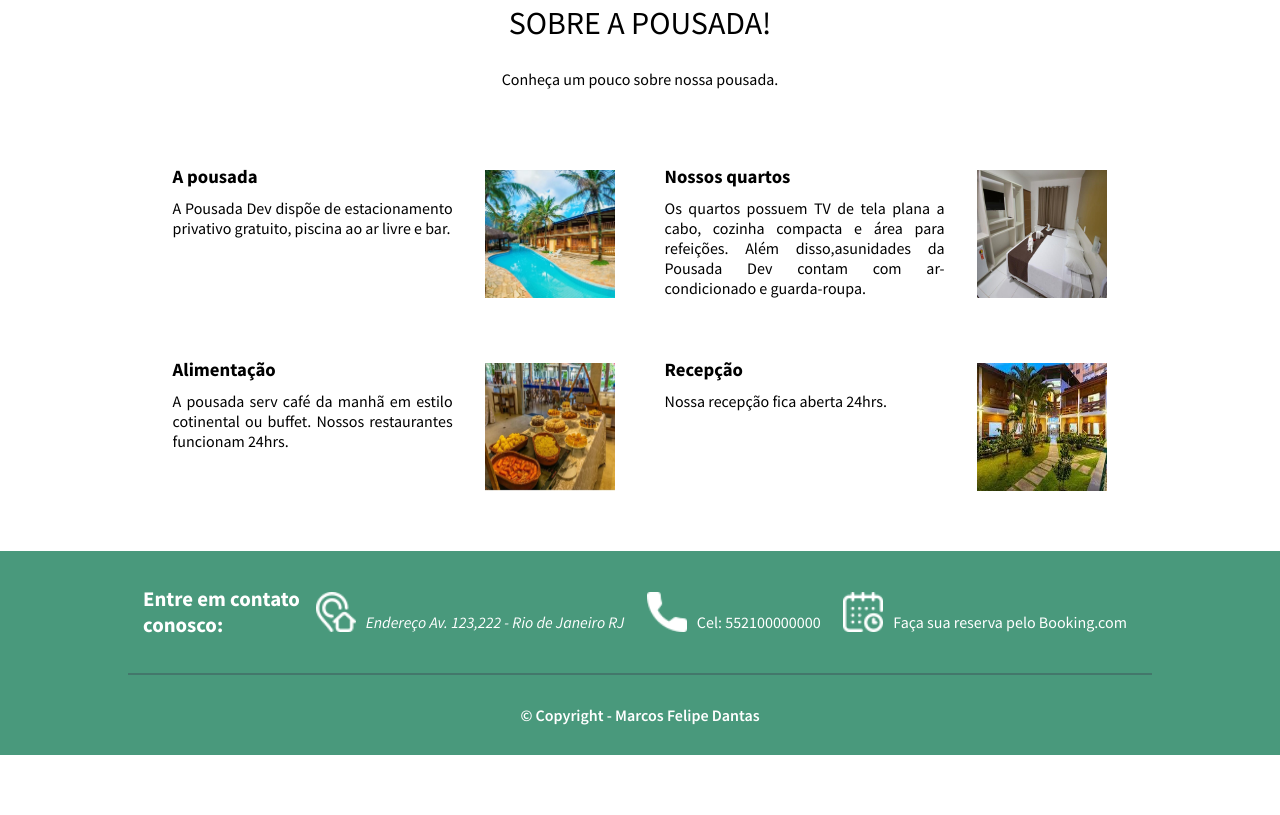
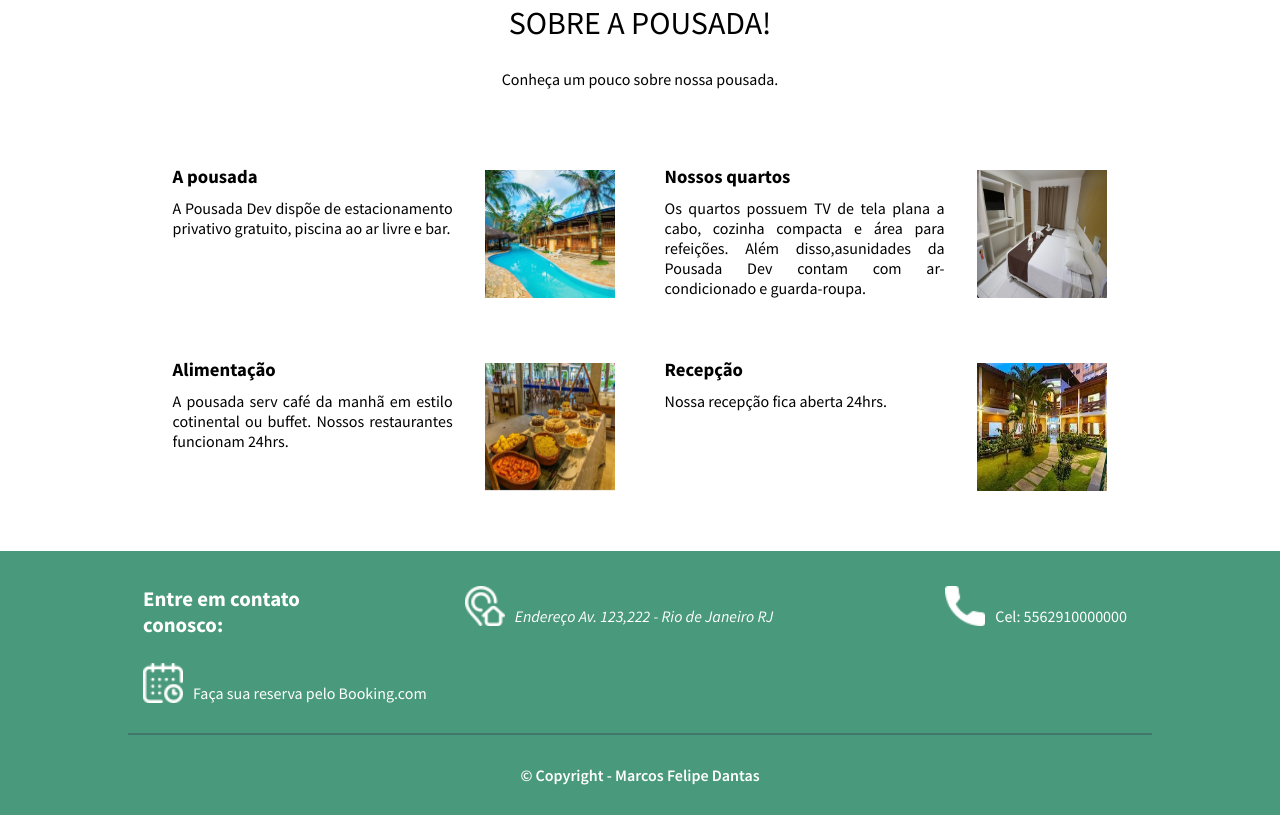
Before and after one commit to FelipeD4ntas/projeto-pousada-secreta, a plain HTML site: page index.html in a window 1280 px wide. Shown: the part 2057-2872 px from the top of the page. Before the commit the page ends 2812 px from the top, so only its background shows below. Drawn offline with Linux system fonts and the light colour scheme.

Commit message:
Rodapé finalizado 14:34

```diff
--- a/index.html
+++ b/index.html
@@ -119,7 +119,7 @@
             </div>
             <div class="link-rodape">
                 <img src="icones/telefone.png" alt="icone-telefone">
-                <a href="tel:552100000000" target="_self" rel="notfollow">Cel: 552100000000</a>
+                <a href="tel:552100000000" target="_self" rel="notfollow">Cel: 5562910000000</a>
             </div>
             <div class="link-rodape">
                 <img src="icones/calendario.png" alt="icone-reserva">
--- a/quartos.css
+++ b/quartos.css
@@ -39,6 +39,7 @@
     display: flex;
     flex-wrap: wrap;
     justify-content: space-between;
+    list-style-type: none;
 }
 
 .lista li {
--- a/style.css
+++ b/style.css
@@ -219,16 +219,18 @@
             max-width: 1024px;
             margin: 0px auto;
             display: flex;
+            flex-wrap: wrap;
             justify-content: space-between;
-            align-items: center;
+            align-items: flex-start;
             border-bottom: 2px solid var(--bordas);
-            padding: 30px 10px;
+            padding: 30px 10px 15px 10px;
         }
 
         .contatos h4 {
             font-size: 1.3em;
             max-width: 160px;
             color: white;
+            padding-bottom: 15px;
         }
 
         .contatos div:first-child {
@@ -238,8 +240,8 @@
         .link-rodape {
             display: flex;
             flex-wrap: wrap;
-            max-width: 35%;
-            padding: 5px;
+            padding: 5px 5px 15px 5px;
+
         }
 
         .link-rodape img {
```
